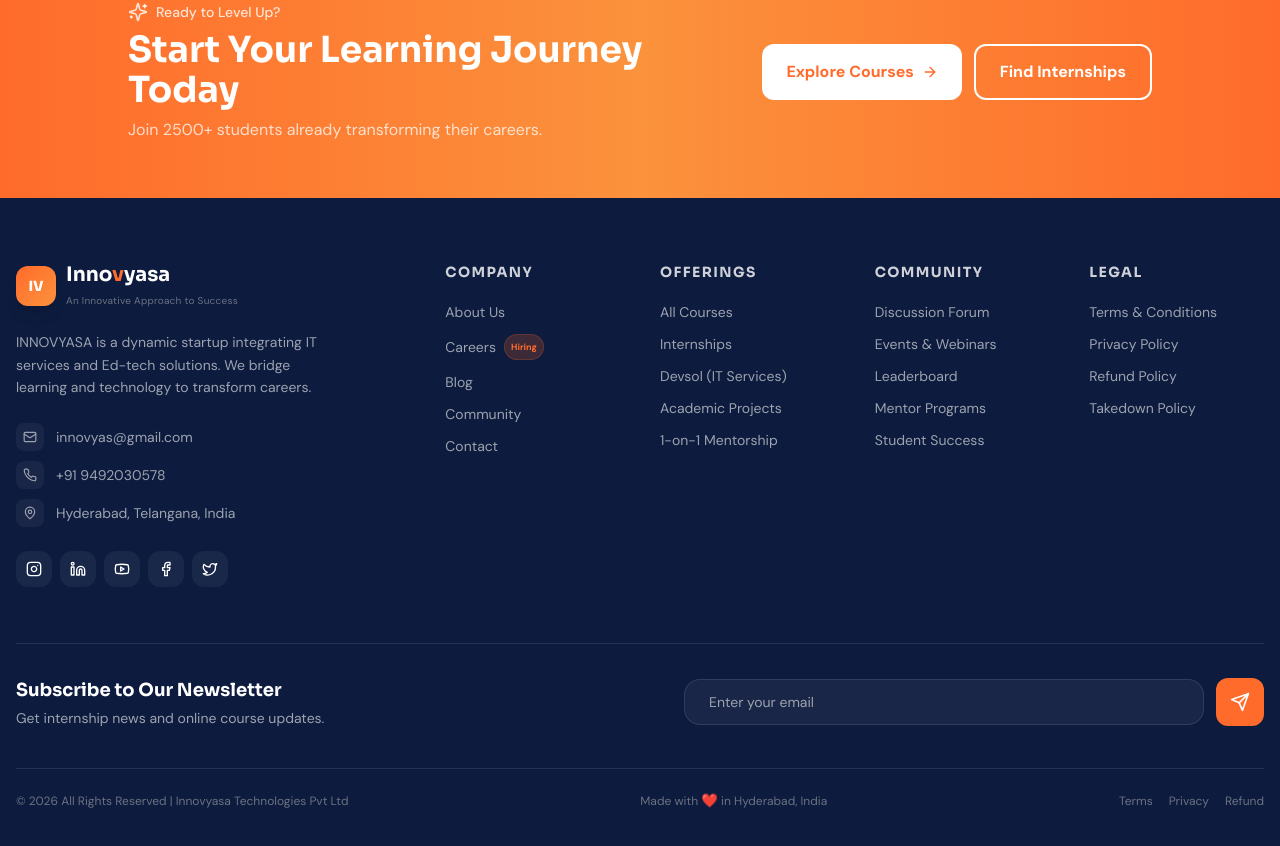
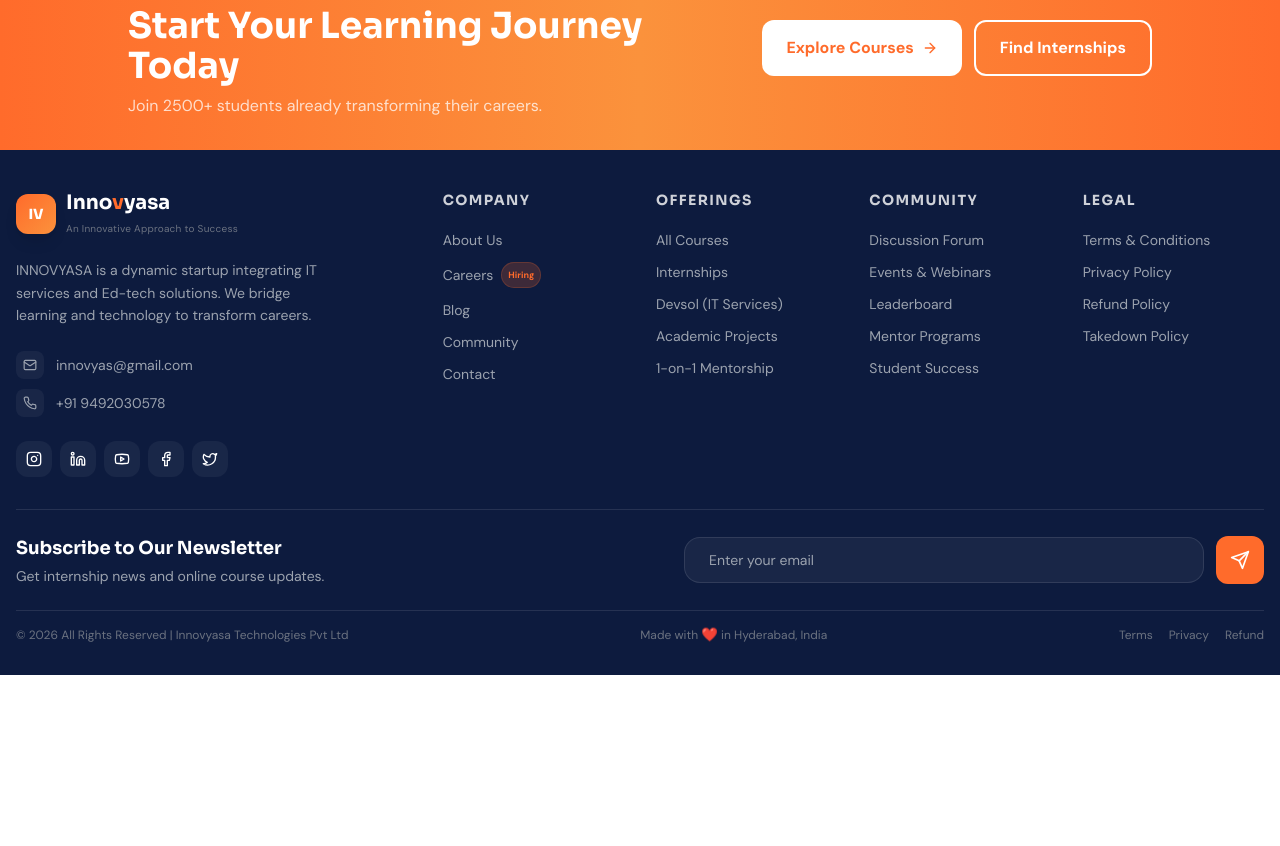
Before and after one commit to Kowshikkamboru/innovyasaWEB, a Next.js app: page / in a window 1280 px wide. Shown: the part 3434-4280 px from the top of the page. After the commit the page ends 4109 px from the top, so only its background shows below. Built offline with nearby package versions, Linux system fonts and the light colour scheme.

Commit message:
style: adjust padding and margins in Footer component for improved layout

```diff
--- a/components/Footer.tsx
+++ b/components/Footer.tsx
@@ -48,7 +48,7 @@ export default function Footer() {
       <div className="absolute inset-0 section-grid opacity-5 pointer-events-none" />
 
       {/* ─── CTA BANNER ─────────────────────────────────────────────── */}
-      <div className="relative bg-gradient-to-r from-primary via-orange-400 to-primary bg-size-200 animate-gradient-x py-14 px-4">
+      <div className="relative bg-gradient-to-r from-primary via-orange-400 to-primary bg-size-200 animate-gradient-x py-8 px-4">
         <div className="max-w-5xl mx-auto">
           <div className="flex flex-col lg:flex-row items-center justify-between gap-8">
             <div>
@@ -82,8 +82,8 @@ export default function Footer() {
       </div>
 
       {/* ─── MAIN FOOTER ────────────────────────────────────────────── */}
-      <div className="max-w-7xl mx-auto px-4 pt-16 pb-10 relative">
-        <div className="grid grid-cols-1 md:grid-cols-2 lg:grid-cols-6 gap-10 mb-14">
+      <div className="max-w-7xl mx-auto px-4 pt-10 pb-8 relative">
+        <div className="grid grid-cols-1 md:grid-cols-2 lg:grid-cols-6 gap-8 mb-8">
           {/* Brand column */}
           <div className="lg:col-span-2">
             <Link href="/" className="flex items-center gap-2.5 mb-5 group">
@@ -109,7 +109,6 @@ export default function Footer() {
               {[
                 { icon: Mail, text: "innovyas@gmail.com", href: "mailto:innovyas@gmail.com" },
                 { icon: Phone, text: "+91 9492030578", href: "tel:+919492030578" },
-                { icon: MapPin, text: "Hyderabad, Telangana, India", href: "#" },
               ].map(({ icon: Icon, text, href }) => (
                 <a key={text} href={href} className="flex items-center gap-3 text-sm text-gray-400 hover:text-primary transition-colors group">
                   <div className="w-7 h-7 bg-white/5 rounded-lg flex items-center justify-center flex-shrink-0 group-hover:bg-primary/10 transition-colors">
@@ -167,7 +166,7 @@ export default function Footer() {
         </div>
 
         {/* Newsletter */}
-        <div className="pt-8 mb-10 border-t border-white/10">
+        <div className="pt-6 mb-6 border-t border-white/10">
           <div className="flex flex-col md:flex-row items-center justify-between gap-6">
             <div className="md:flex-1">
               <h4 className="font-bold text-white text-lg mb-1">
@@ -198,7 +197,7 @@ export default function Footer() {
         </div>
 
         {/* Bottom bar */}
-        <div className="pt-6 border-t border-white/10 flex flex-col md:flex-row justify-between items-center gap-4">
+        <div className="pt-4 border-t border-white/10 flex flex-col md:flex-row justify-between items-center gap-4">
           <p className="text-gray-500 text-xs">
             © {new Date().getFullYear()} All Rights Reserved | Innovyasa Technologies Pvt Ltd
           </p>
```
